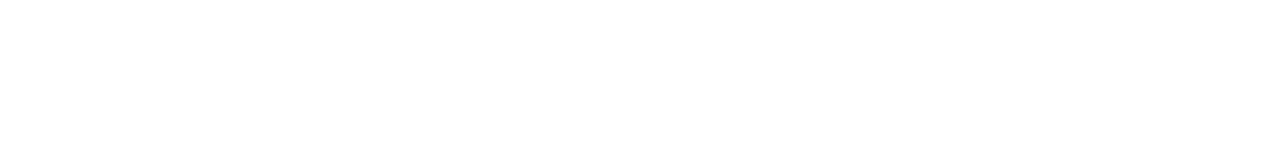
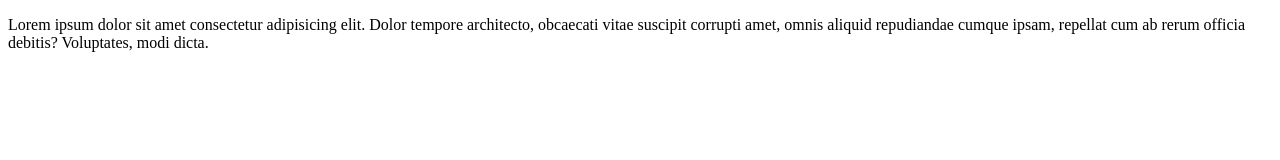
Before and after one commit to zuhebahmed88091/microverse_trial_first, a plain HTML site: page index.html in a window 1280 px wide. Drawn offline with Linux system fonts and the light colour scheme.

Commit message:
Added parapgraph to HTML file

```diff
--- a/index.html
+++ b/index.html
@@ -1,14 +1,20 @@
 <!DOCTYPE html>
 <html lang="en">
   <head>
-    <meta charset="UTF-8">
+    <meta charset="UTF-8" />
     <title>Fork Me! FCC: Test Suite Template</title>
-    <link rel="stylesheet" href="css/style.css">
+    <link rel="stylesheet" href="css/style.css" />
   </head>
 
   <body>
     <script src="https://cdn.freecodecamp.org/testable-projects-fcc/v1/bundle.js"></script>
 
+    <p>
+      Lorem ipsum dolor sit amet consectetur adipisicing elit. Dolor tempore
+      architecto, obcaecati vitae suscipit corrupti amet, omnis aliquid
+      repudiandae cumque ipsam, repellat cum ab rerum officia debitis?
+      Voluptates, modi dicta.
+    </p>
     <!--
 
     Hello Camper!
@@ -21,6 +27,6 @@
     - The freeCodeCamp Team
 
     -->
-    <script  src="js/index.js"></script>
+    <script src="js/index.js"></script>
   </body>
 </html>
```
